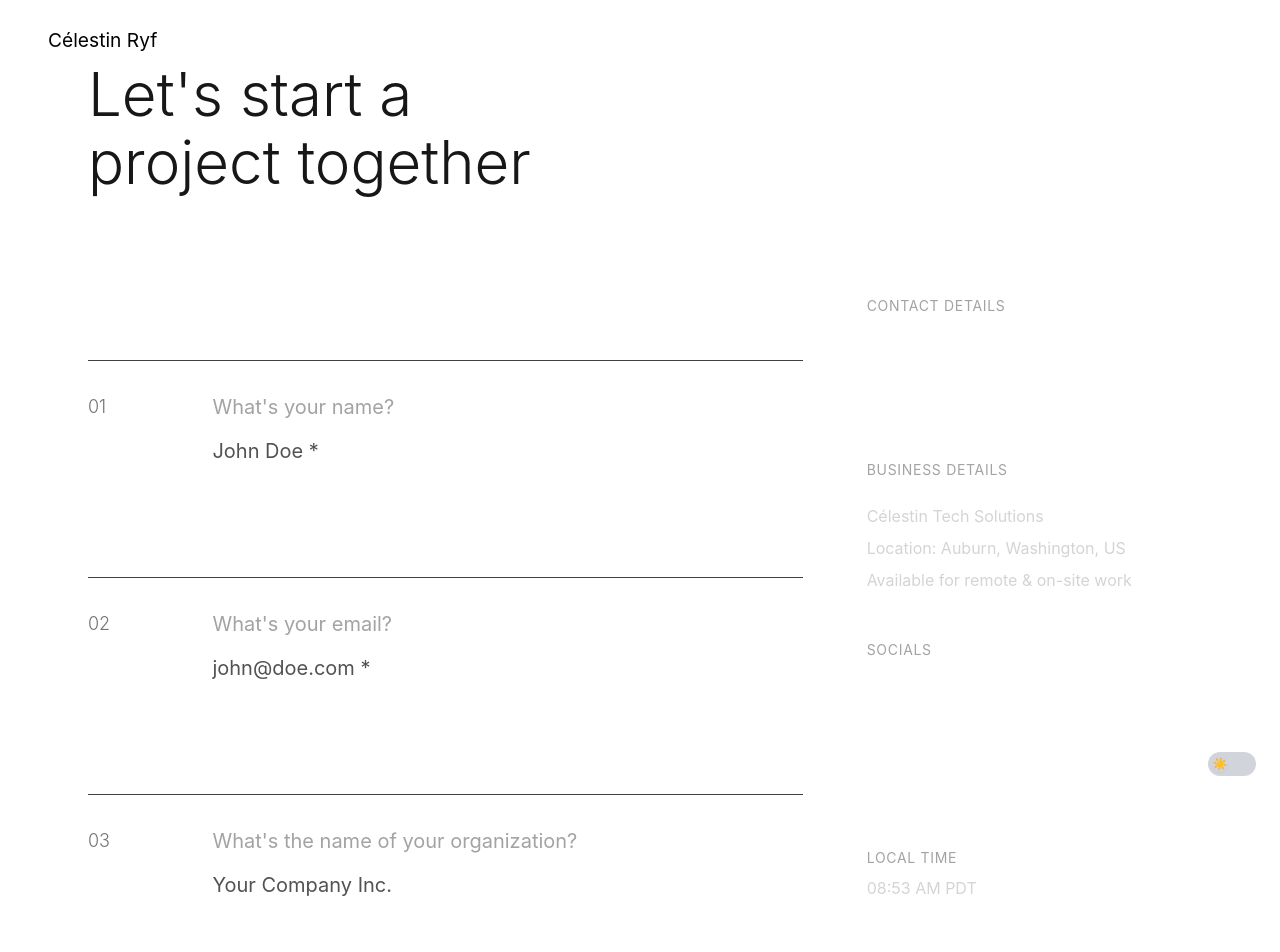
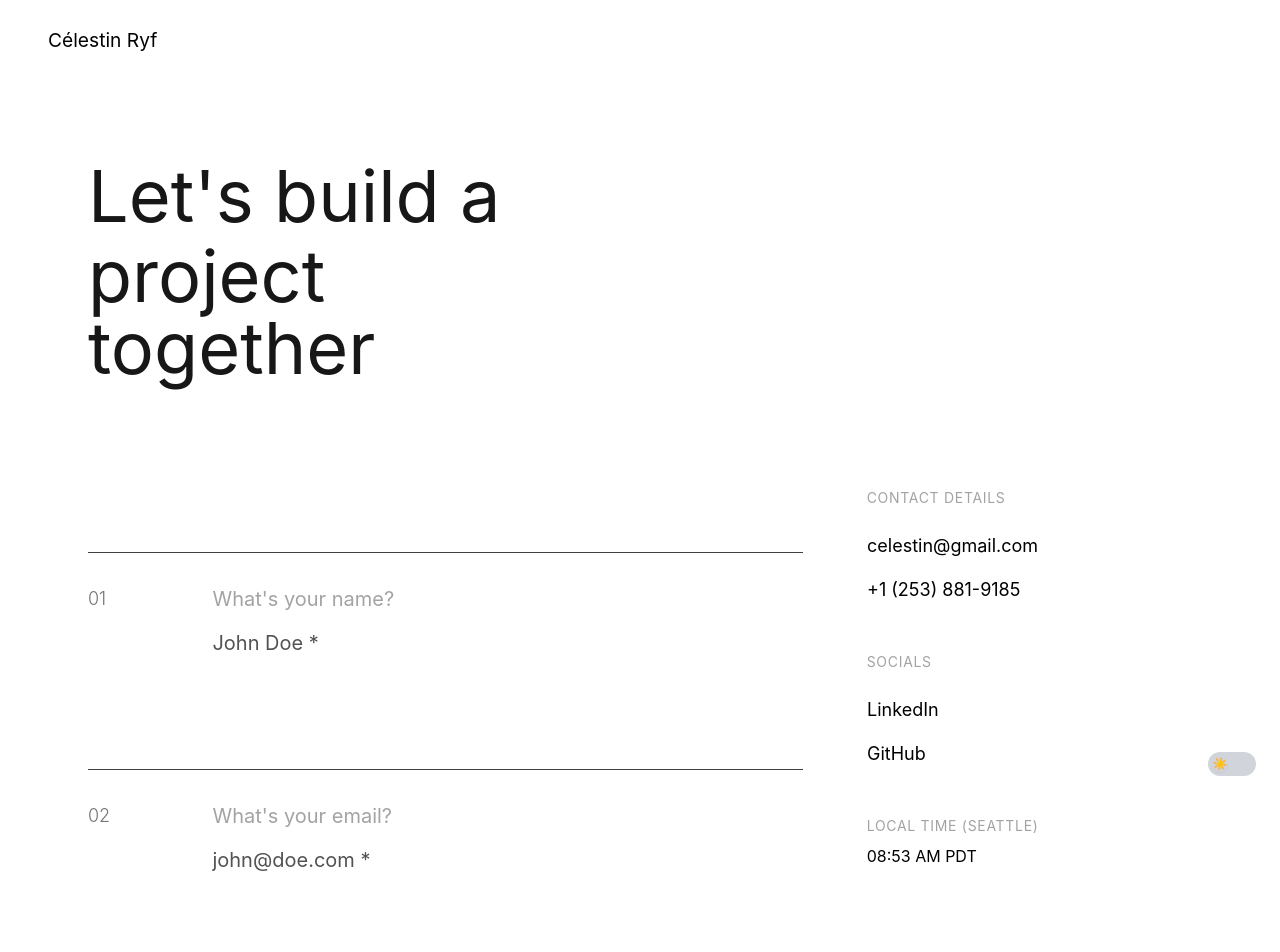
Before and after one commit to celestinryf/portfolio, a Next.js app in the folder client/: page /contact in a window 1280 px wide. Shown: the top 952 px of the page. Built offline with nearby package versions, Linux system fonts and the light colour scheme.

Commit message:
contact page fixes

```diff
--- a/client/src/app/(pages)/contact/page.tsx
+++ b/client/src/app/(pages)/contact/page.tsx
@@ -1,6 +1,123 @@
 "use client";
 
 import React, { useState, useRef, useEffect } from 'react';
+import { gsap } from 'gsap';
+
+// Magnetic Link Component - Same as TopNavigation
+interface MagneticLinkProps {
+  href: string;
+  children: React.ReactNode;
+  strength?: number;
+  className?: string;
+  isExternal?: boolean;
+}
+
+function MagneticLink({
+  href,
+  children,
+  strength = 0.3,
+  className = "",
+  isExternal = false
+}: MagneticLinkProps) {
+  const linkRef = useRef<HTMLAnchorElement>(null);
+  const textRef = useRef<HTMLSpanElement>(null);
+  const innerTextRef = useRef<HTMLSpanElement>(null);
+
+  useEffect(() => {
+    const link = linkRef.current;
+    const text = textRef.current;
+    const innerText = innerTextRef.current;
+
+    if (!link || !text || !innerText) return;
+
+    const handleMouseMove = (e: MouseEvent) => {
+      const rect = link.getBoundingClientRect();
+      const centerX = rect.left + rect.width / 2;
+      const centerY = rect.top + rect.height / 2;
+
+      const deltaX = (e.clientX - centerX) * strength;
+      const deltaY = (e.clientY - centerY) * strength;
+
+      // Move the link container with matrix3d for hardware acceleration
+      gsap.to(link, {
+        duration: 0.3,
+        x: deltaX,
+        y: deltaY,
+        rotationZ: 0.001,
+        ease: "power2.out",
+        force3D: true
+      });
+
+      // Move the text with less intensity
+      gsap.to(text, {
+        duration: 0.3,
+        x: deltaX * 0.5,
+        y: deltaY * 0.5,
+        rotationZ: 0.001,
+        ease: "power2.out",
+        force3D: true
+      });
+    };
+
+    const handleMouseLeave = () => {
+      // Return to original position with elastic ease
+      gsap.to(link, {
+        duration: 0.5,
+        x: 0,
+        y: 0,
+        rotationZ: 0.001,
+        ease: "elastic.out(1, 0.3)",
+        force3D: true
+      });
+
+      gsap.to(text, {
+        duration: 0.5,
+        x: 0,
+        y: 0,
+        rotationZ: 0.001,
+        ease: "elastic.out(1, 0.3)",
+        force3D: true
+      });
+    };
+
+    link.addEventListener('mousemove', handleMouseMove);
+    link.addEventListener('mouseleave', handleMouseLeave);
+
+    // Cleanup
+    return () => {
+      link.removeEventListener('mousemove', handleMouseMove);
+      link.removeEventListener('mouseleave', handleMouseLeave);
+    };
+  }, [strength]);
+
+  const externalProps = isExternal ? {
+    target: "_blank",
+    rel: "noopener noreferrer"
+  } : {};
+
+  return (
+    <a
+      ref={linkRef}
+      href={href}
+      className={`inline-block relative cursor-pointer ${className}`}
+      style={{ transform: 'rotate(0.001deg)' }}
+      {...externalProps}
+    >
+      <span
+        ref={textRef}
+        className="magnetic-link-text inline-block transition-colors duration-200 relative"
+        style={{ transform: 'rotate(0.001deg)' }}
+      >
+        <span
+          ref={innerTextRef}
+          className="inline-block"
+        >
+          {children}
+        </span>
+      </span>
+    </a>
+  );
+}
 
 interface FormData {
   name: string;
@@ -37,6 +154,10 @@ const ContactPage: React.FC = () => {
   const headerRef = useRef<HTMLElement>(null);
   const formRef = useRef<HTMLDivElement>(null);
   const contactRef = useRef<HTMLDivElement>(null);
+
+  // Magnetic button refs
+  const submitButtonRef = useRef<HTMLButtonElement>(null);
+  const submitTextRef = useRef<HTMLDivElement>(null);
 
   useEffect(() => {
     // Intersection Observer for animations
@@ -80,6 +201,78 @@ const ContactPage: React.FC = () => {
     return () => clearInterval(timer);
   }, []);
 
+  // Magnetic effect for submit button - exactly like footer's "Get in touch" button
+  useEffect(() => {
+    const button = submitButtonRef.current;
+    const text = submitTextRef.current;
+
+    if (!button || !text) return;
+
+    const strength = 0.4; // Same strength as "Get in touch" button
+
+    const handleMouseMove = (e: MouseEvent) => {
+      if (button.disabled) return; // Don't apply magnetic effect when disabled
+
+      const rect = button.getBoundingClientRect();
+      const centerX = rect.left + rect.width / 2;
+      const centerY = rect.top + rect.height / 2;
+
+      const deltaX = (e.clientX - centerX) * strength;
+      const deltaY = (e.clientY - centerY) * strength;
+
+      // Move the entire button container (the circle) - this is the main magnetic effect
+      gsap.to(button, {
+        duration: 0.3,
+        x: deltaX,
+        y: deltaY,
+        rotationZ: 0.001,
+        ease: "power2.out",
+        force3D: true
+      });
+
+      // Move the text with half the intensity (just like MagneticLink does)
+      gsap.to(text, {
+        duration: 0.3,
+        x: deltaX * 0.5,
+        y: deltaY * 0.5,
+        rotationZ: 0.001,
+        ease: "power2.out",
+        force3D: true
+      });
+    };
+
+    const handleMouseLeave = () => {
+      // Return the entire button to original position with elastic ease
+      gsap.to(button, {
+        duration: 0.5,
+        x: 0,
+        y: 0,
+        rotationZ: 0.001,
+        ease: "elastic.out(1, 0.3)",
+        force3D: true
+      });
+
+      // Return the text to original position
+      gsap.to(text, {
+        duration: 0.5,
+        x: 0,
+        y: 0,
+        rotationZ: 0.001,
+        ease: "elastic.out(1, 0.3)",
+        force3D: true
+      });
+    };
+
+    button.addEventListener('mousemove', handleMouseMove);
+    button.addEventListener('mouseleave', handleMouseLeave);
+
+    // Cleanup
+    return () => {
+      button.removeEventListener('mousemove', handleMouseMove);
+      button.removeEventListener('mouseleave', handleMouseLeave);
+    };
+  }, [submitStatus]); // Re-run when submitStatus changes
+
   const validateForm = (): boolean => {
     const newErrors: FormErrors = {};
 
@@ -117,9 +310,7 @@ const ContactPage: React.FC = () => {
     }
   };
 
-  const handleSubmit = async (e: React.FormEvent<HTMLFormElement>): Promise<void> => {
-    e.preventDefault();
-
+  const handleSubmit = async (): Promise<void> => {
     // Basic spam protection
     if (formData.honeypot) return;
 
@@ -130,13 +321,6 @@ const ContactPage: React.FC = () => {
     try {
       // Simulate API call
       await new Promise(resolve => setTimeout(resolve, 2000));
-
-      // Here you would typically make an API call
-      // const response = await fetch('/api/contact', {
-      //   method: 'POST',
-      //   headers: { 'Content-Type': 'application/json' },
-      //   body: JSON.stringify(formData)
-      // });
 
       setSubmitStatus('success');
       setFormData({
@@ -167,9 +351,81 @@ const ContactPage: React.FC = () => {
   const isSubmitting = submitStatus === 'submitting';
 
   return (
-    <div className="min-h-screen">
+    <div className="min-h-screen bg-white dark:bg-black">
+      <style jsx global>{`
+        /* Magnetic link underline animation */
+        .magnetic-link-text::after {
+          content: '';
+          position: absolute;
+          bottom: -4px;
+          left: 0;
+          width: 100%;
+          height: 2px;
+          border-radius: 1px;
+          transform: scaleX(0);
+          transform-origin: right;
+          transition: transform 0.4s cubic-bezier(0.25, 0.46, 0.45, 0.94);
+        }
+
+        .magnetic-link:hover .magnetic-link-text::after {
+          transform: scaleX(1);
+          transform-origin: left;
+        }
+
+        /* Submit button styles - matching footer's "Get in touch" button */
+        .submit-button {
+          overflow: hidden;
+          background-color: black !important;
+          transition: transform 0.2s ease;
+          cursor: pointer;
+        }
+
+        .dark .submit-button {
+          background-color: white !important;
+        }
+
+        .submit-button:disabled {
+          opacity: 0.5;
+          cursor: not-allowed;
+        }
+
+        .submit-button:disabled:hover {
+          transform: scale(1);
+        }
+
+        .submit-button-text {
+          position: relative;
+          z-index: 10;
+          color: white !important;
+        }
+
+        .dark .submit-button-text {
+          color: black !important;
+        }
+
+        /* Links stay the same color on hover */
+        .contact-link {
+          color: black;
+          transition: transform 0.3s ease;
+        }
+
+        .dark .contact-link {
+          color: white !important;
+        }
+
+        /* Animation utilities */
+        @keyframes fadeIn {
+          from { opacity: 0; }
+          to { opacity: 1; }
+        }
+
+        .animate-fade-in {
+          animation: fadeIn 0.5s ease-in-out;
+        }
+      `}</style>
+
       {/* Main Content */}
-      <main className="py-16">
+      <main className="container mx-auto px-5 sm:px-6 pt-24 sm:pt-28 md:pt-32 lg:pt-40 pb-12 sm:pb-16 md:pb-24 relative">
         <div className="max-w-6xl mx-auto px-6">
 
           {/* Header */}
@@ -179,9 +435,9 @@ const ContactPage: React.FC = () => {
           >
             <div className="grid grid-cols-1 lg:grid-cols-2 gap-12 items-center">
               <div>
-                <h1 className="text-4xl lg:text-6xl font-light leading-tight mb-6">
+                <h1 className="text-6xl md:text-7xl font-normal leading-tight mb-6">
                   <div className="flex items-center mb-2">
-                    Let&apos;s start a
+                    Let's build a
                   </div>
                   <span className="block">project together</span>
                 </h1>
@@ -199,7 +455,7 @@ const ContactPage: React.FC = () => {
               ref={formRef}
               className="lg:col-span-2 opacity-0 transform translate-y-8 transition-all duration-1000 ease-out delay-200"
             >
-              <form onSubmit={handleSubmit} className="space-y-16">
+              <div className="space-y-16">
                 {/* Honeypot field for spam protection */}
                 <input
                   type="text"
@@ -219,7 +475,7 @@ const ContactPage: React.FC = () => {
                     </div>
                     <div className="col-span-10">
                       <label htmlFor="name" className="block text-xl text-neutral-400 mb-4">
-                        What&apos;s your name?
+                        What's your name?
                       </label>
                       <input
                         type="text"
@@ -228,7 +484,7 @@ const ContactPage: React.FC = () => {
                         value={formData.name}
                         onChange={handleInputChange}
                         placeholder="John Doe *"
-                        className="w-full bg-transparent pb-4 text-xl text-white placeholder-neutral-600 focus:outline-none transition-colors duration-300"
+                        className="w-full bg-transparent pb-4 text-xl text-black dark:text-white placeholder-neutral-600 focus:outline-none transition-colors duration-300"
                       />
                       {errors.name && (
                         <p className="text-red-400 text-sm mt-2">{errors.name}</p>
@@ -245,7 +501,7 @@ const ContactPage: React.FC = () => {
                     </div>
                     <div className="col-span-10">
                       <label htmlFor="email" className="block text-xl text-neutral-400 mb-4">
-                        What&apos;s your email?
+                        What's your email?
                       </label>
                       <input
                         type="email"
@@ -254,7 +510,7 @@ const ContactPage: React.FC = () => {
                         value={formData.email}
                         onChange={handleInputChange}
                         placeholder="john@doe.com *"
-                        className="w-full bg-transparent pb-4 text-xl text-white placeholder-neutral-600 focus:outline-none transition-colors duration-300"
+                        className="w-full bg-transparent pb-4 text-xl text-black dark:text-white placeholder-neutral-600 focus:outline-none transition-colors duration-300"
                       />
                       {errors.email && (
                         <p className="text-red-400 text-sm mt-2">{errors.email}</p>
@@ -271,7 +527,7 @@ const ContactPage: React.FC = () => {
                     </div>
                     <div className="col-span-10">
                       <label htmlFor="company" className="block text-xl text-neutral-400 mb-4">
-                        What&apos;s the name of your organization?
+                        What's the name of your organization?
                       </label>
                       <input
                         type="text"
@@ -280,7 +536,7 @@ const ContactPage: React.FC = () => {
                         value={formData.company}
                         onChange={handleInputChange}
                         placeholder="Your Company Inc."
-                        className="w-full bg-transparent pb-4 text-xl text-white placeholder-neutral-600 focus:outline-none transition-colors duration-300"
+                        className="w-full bg-transparent pb-4 text-xl text-black dark:text-white placeholder-neutral-600 focus:outline-none transition-colors duration-300"
                       />
                     </div>
                   </div>
@@ -303,7 +559,7 @@ const ContactPage: React.FC = () => {
                         value={formData.service}
                         onChange={handleInputChange}
                         placeholder="Web Development, System Architecture, ML Engineering..."
-                        className="w-full bg-transparent pb-4 text-xl text-white placeholder-neutral-600 focus:outline-none transition-colors duration-300"
+                        className="w-full bg-transparent pb-4 text-xl text-black dark:text-white placeholder-neutral-600 focus:outline-none transition-colors duration-300"
                       />
                     </div>
                   </div>
@@ -326,7 +582,7 @@ const ContactPage: React.FC = () => {
                         onChange={handleInputChange}
                         rows={6}
                         placeholder="Hello Célestin, can you help me with... *"
-                        className="w-full bg-transparent pb-4 text-xl text-white placeholder-neutral-600 focus:outline-none transition-colors duration-300 resize-none"
+                        className="w-full bg-transparent pb-4 text-xl text-black dark:text-white placeholder-neutral-600 focus:outline-none duration-300 resize-none"
                       />
                       {errors.message && (
                         <p className="text-red-400 text-sm mt-2">{errors.message}</p>
@@ -338,25 +594,29 @@ const ContactPage: React.FC = () => {
                 {/* Submit Button */}
                 <div className="relative z-10 border-t border-neutral-700">
                   <button
-                    type="submit"
+                    ref={submitButtonRef}
+                    type="button"
                     disabled={isSubmitting}
-                    className="group relative w-32 h-32 rounded-full bg-white text-black font-medium text-lg overflow-hidden transition-all duration-300 hover:scale-105 disabled:opacity-50 disabled:cursor-not-allowed disabled:hover:scale-100"
+                    onClick={handleSubmit}
+                    className="submit-button w-48 h-48 rounded-full !-translate-y-1/2 !translate-x-1/2 font-medium text-lg disabled:opacity-50 disabled:cursor-not-allowed"
+                    style={{ transform: 'rotate(0.001deg)' }}
                   >
-                    <div className="absolute inset-0 bg-gradient-to-r from-blue-500 to-purple-600 opacity-0 group-hover:opacity-100 transition-opacity duration-300" />
-                    <div className="relative z-10 flex items-center justify-center h-full group-hover:text-white transition-colors duration-300">
+                    <div
+                      ref={submitTextRef}
+                      className="submit-button-text flex items-center justify-center h-full"
+                      style={{ transform: 'rotate(0.001deg)' }}
+                    >
                       {isSubmitting ? (
-                        <div className="animate-spin w-6 h-6 border-2 border-current border-t-transparent rounded-full" />
+                        <div className="animate-spin w-6 h-6 rounded-full" />
                       ) : (
-                        <>
-                          Send it!
-                        </>
+                        <>Send it!</>
                       )}
                     </div>
                   </button>
 
                   {submitStatus === 'success' && (
                     <div className="mt-4 text-green-400 text-sm animate-fade-in">
-                      Message sent successfully! I&apos;ll get back to you soon.
+                      Message sent successfully! I'll get back to you soon.
                     </div>
                   )}
 
@@ -366,7 +626,7 @@ const ContactPage: React.FC = () => {
                     </div>
                   )}
                 </div>
-              </form>
+              </div>
             </div>
 
             {/* Contact Details */}
@@ -380,30 +640,24 @@ const ContactPage: React.FC = () => {
                   Contact Details
                 </h3>
                 <div className="space-y-4">
-                  <a
-                    href="mailto:celestin@example.com"
-                    className="block text-lg text-white hover:text-blue-400 transition-all duration-300 hover:-translate-y-0.5"
+                  <div>
+                    <MagneticLink
+                      href="mailto:celestin@gmail.com"
+                      strength={0.4}
+                      className="contact-link text-lg"
                     >
-                    celestin@example.com
-                  </a>
-                  <a
-                    href="tel:+1234567890"
-                    className="block text-lg text-white hover:text-blue-400 transition-all duration-300 hover:-translate-y-0.5"
+                      celestin@gmail.com
+                    </MagneticLink>
+                  </div>
+                  <div>
+                    <MagneticLink
+                      href="tel:+12538819185"
+                      strength={0.4}
+                      className="contact-link text-lg"
                     >
-                    +1 (234) 567-8900
-                  </a>
+                      +1 (253) 881-9185
+                    </MagneticLink>
                   </div>
-              </div>
-
-              {/* Business Details */}
-              <div>
-                <h3 className="text-sm text-neutral-400 uppercase tracking-wider mb-6">
-                  Business Details
-                </h3>
-                <div className="space-y-2 text-neutral-300">
-                  <p>Célestin Tech Solutions</p>
-                  <p>Location: Auburn, Washington, US</p>
-                  <p>Available for remote & on-site work</p>
                 </div>
               </div>
 
@@ -413,39 +667,35 @@ const ContactPage: React.FC = () => {
                   Socials
                 </h3>
                 <div className="space-y-4">
-                  <a
-                    href="https://linkedin.com/in/celestin"
-                    target="_blank"
-                    rel="noopener noreferrer"
-                    className="block text-lg text-white hover:text-blue-400 transition-all duration-300 hover:-translate-y-0.5"
+                  <div>
+                    <MagneticLink
+                      href="https://linkedin.com/in/celestinryf"
+                      strength={0.4}
+                      isExternal={true}
+                      className="contact-link text-lg"
                     >
                       LinkedIn
-                  </a>
-                  <a
-                    href="https://github.com/celestin"
-                    target="_blank"
-                    rel="noopener noreferrer"
-                    className="block text-lg text-white hover:text-blue-400 transition-all duration-300 hover:-translate-y-0.5"
+                    </MagneticLink>
+                  </div>
+                  <div>
+                    <MagneticLink
+                      href="https://github.com/celestinryf"
+                      strength={0.4}
+                      isExternal={true}
+                      className="contact-link text-lg"
                     >
                       GitHub
-                  </a>
-                  <a
-                    href="https://twitter.com/celestin"
-                    target="_blank"
-                    rel="noopener noreferrer"
-                    className="block text-lg text-white hover:text-blue-400 transition-all duration-300 hover:-translate-y-0.5"
-                  >
-                    Twitter
-                  </a>
+                    </MagneticLink>
+                  </div>
                 </div>
               </div>
 
               {/* Local Time */}
               <div>
                 <h3 className="text-sm text-neutral-400 uppercase tracking-wider mb-2">
-                  Local Time
+                  Local Time (Seattle)
                 </h3>
-                <p className="text-neutral-300 transition-all duration-500">
+                <p className="text-black dark:text-white transition-all duration-500">
                   {currentTime || '--:-- -- ---'}
                 </p>
               </div>
--- a/client/src/app/(pages)/work/page.tsx
+++ b/client/src/app/(pages)/work/page.tsx
@@ -55,7 +55,7 @@ const projects: Project[] = [
     category: "Beauty School LMS",
     description:
       "Engineered a monolithic Node.js backend into microservices architecture, improving API response latency by 38%. Built interactive prototypes with React and Redux, reducing page load times by 40% for production deployment.",
-    image: "/assets/lms.png",
+    image: "/assets/shell.png",
     tags: ["React", "Node.js", "Redux", "Microservices", "CI/CD"],
     year: "2025",
     slug: "illuminance-esthetics",
@@ -79,7 +79,7 @@ const projects: Project[] = [
       "Developed a peer-to-peer marketplace platform for university students to buy, sell, and trade textbooks and supplies. Implemented secure payment processing and real-time chat functionality.",
     image: "/assets/umarket (1).png",
     tags: ["TypeScript", "Next.js", "Go", "PostgreSQL", "AWS S3", "Postman", "Docker", "Kubernetes", "Redis"],
-    year: "2025",
+    year: "2024",
     slug: "umarket",
   },
   {
```
Also changed, not shown: 1 other file (tests, documents, lock files or other folders). Lines whose indentation alone changed are shown as unchanged.
